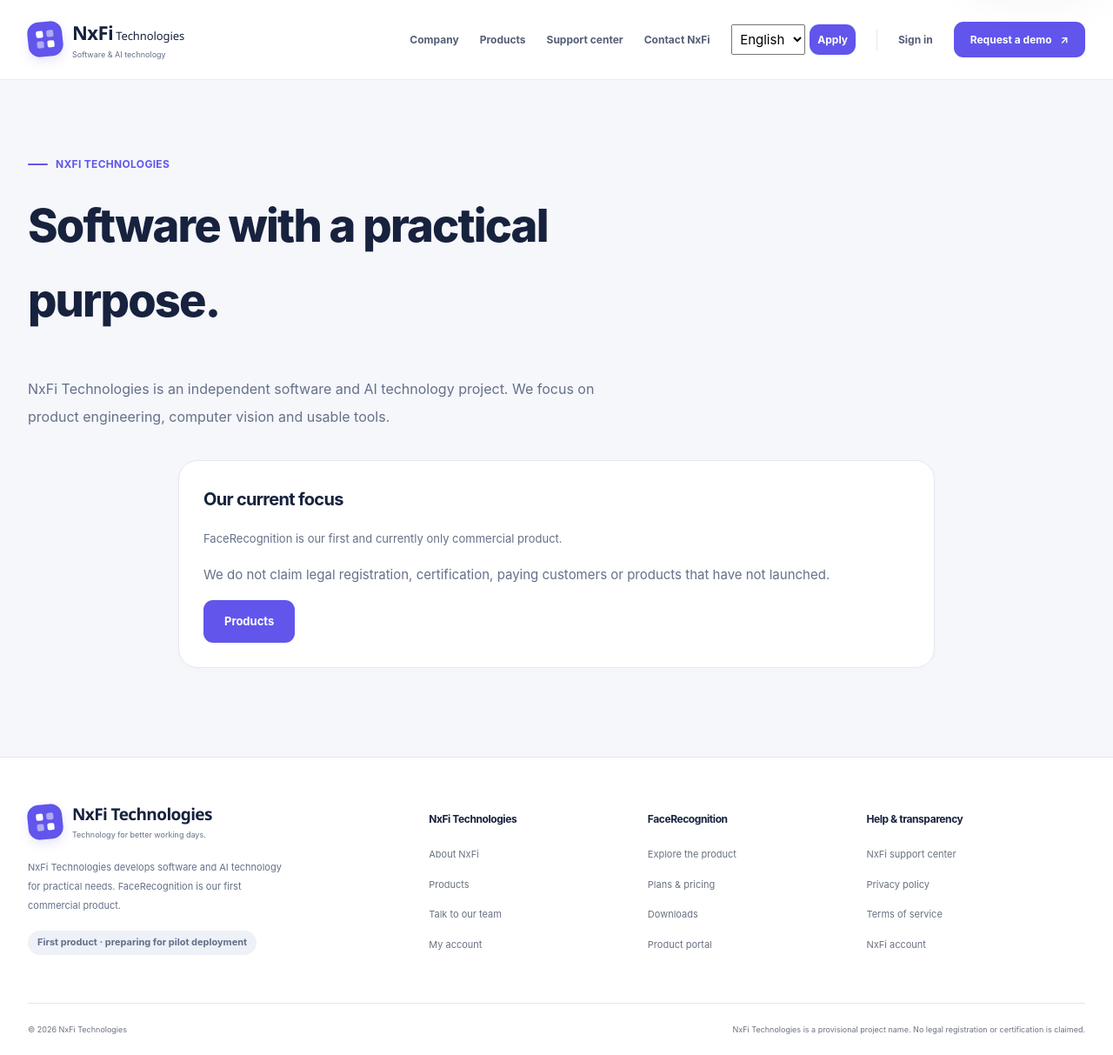
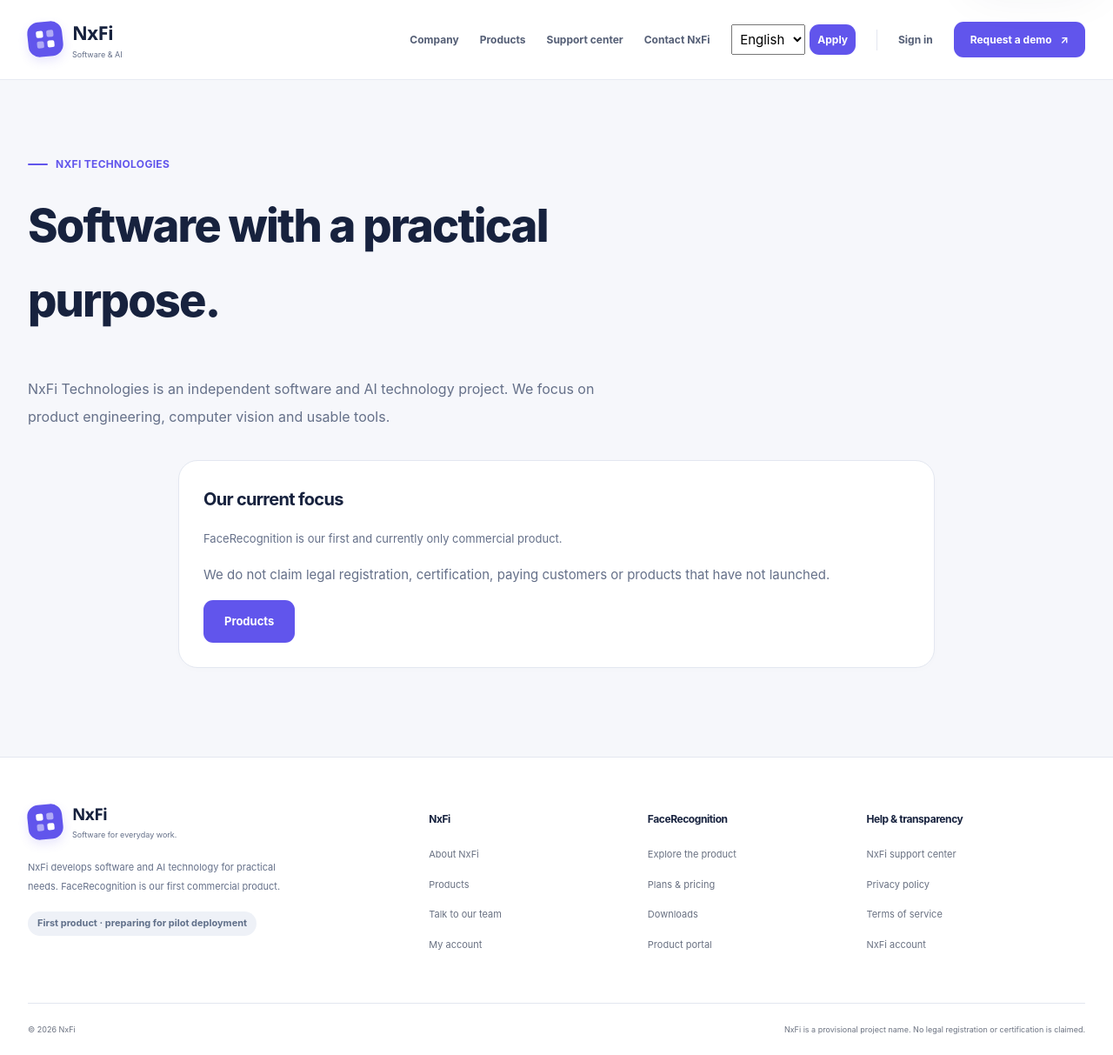
Before and after one commit to NxFi3/FaceRecognition, a Django app: page /about/ in a window 1280 px wide. Shown: the whole page at 87% size. Run offline with Django 5.2, Linux system fonts and the light colour scheme; parts of the project's set-up code (start-up, migrations or seed data) failed here and were passed over.

Commit message:
Simplify public brand to NxFi

```diff
--- a/service/templates/base.html
+++ b/service/templates/base.html
@@ -3,11 +3,11 @@
 <head>
   <meta charset="utf-8"><meta name="viewport" content="width=device-width, initial-scale=1">
   <meta name="color-scheme" content="light"><meta name="theme-color" content="#121a33">
-  <title>{% block title %}{{ page_title|default:company_name }} · NxFi Technologies{% endblock %}</title>
-  <meta name="description" content="{% translate "Software and AI products by NxFi Technologies." %}">
+  <title>{% block title %}{{ page_title|default:company_name }} · NxFi{% endblock %}</title>
+  <meta name="description" content="{% translate "Software and AI products by NxFi." %}">
   <meta name="robots" content="{% if indexable %}index,follow{% else %}noindex,nofollow{% endif %}">
-  <meta property="og:type" content="website"><meta property="og:locale" content="{{ LANGUAGE_CODE }}"><meta property="og:site_name" content="NxFi Technologies">
-  <meta property="og:title" content="{{ page_title|default:company_name }}"><meta property="og:description" content="{% translate "Software and AI products by NxFi Technologies." %}">
+  <meta property="og:type" content="website"><meta property="og:locale" content="{{ LANGUAGE_CODE }}"><meta property="og:site_name" content="NxFi">
+  <meta property="og:title" content="{{ page_title|default:company_name }}"><meta property="og:description" content="{% translate "Software and AI products by NxFi." %}">
   {% if canonical_url %}<link rel="canonical" href="{{ canonical_url }}"><meta property="og:url" content="{{ canonical_url }}">{% endif %}
   <link rel="icon" href="{% static 'nxfi-mark.svg' %}" type="image/svg+xml">
   <link rel="preload" href="{% static 'fonts/Vazirmatn-variable.woff2' %}" as="font" type="font/woff2" crossorigin>
@@ -31,7 +31,7 @@
 {% else %}
 <header class="site-header">
   <div class="container nav-shell">
-    <a class="brand" href="{% url 'home' %}" aria-label="NxFi Technologies"><span class="brand-mark" aria-hidden="true"><i></i><i></i><i></i><i></i></span><span><strong dir="ltr">NxFi<span> Technologies</span></strong><small>{% translate "Software & AI technology" %}</small></span></a>
+    <a class="brand" href="{% url 'home' %}" aria-label="NxFi"><span class="brand-mark" aria-hidden="true"><i></i><i></i><i></i><i></i></span><span><strong dir="ltr">NxFi</strong><small>{% translate "Software & AI" %}</small></span></a>
     <button class="menu-toggle" type="button" data-menu-toggle aria-expanded="false" aria-controls="primary-nav"><span aria-hidden="true">☰</span><span class="sr-only">{% translate "Open navigation" %}</span></button>
     <nav id="primary-nav" class="primary-nav" aria-label="{% translate "Main navigation" %}">
       <a href="{% url 'home' %}"{% if current_page == 'home' %} aria-current="page"{% endif %}>{% translate "Company" %}</a>
@@ -57,12 +57,12 @@
 {% else %}
 <footer class="site-footer">
   <div class="container footer-grid">
-    <div class="footer-brand"><a class="brand" href="{% url 'home' %}"><span class="brand-mark" aria-hidden="true"><i></i><i></i><i></i><i></i></span><span><strong dir="ltr">NxFi Technologies</strong><small>{% translate "Technology for better working days." %}</small></span></a><p>{% translate "NxFi Technologies develops software and AI technology for practical needs. FaceRecognition is our first commercial product." %}</p><span class="badge badge-neutral">{% translate "First product · preparing for pilot deployment" %}</span></div>
-    <div><h2>NxFi Technologies</h2><a href="{% url 'about' %}">{% translate "About NxFi" %}</a><a href="{% url 'products' %}">{% translate "Products" %}</a><a href="{% url 'contact' %}">{% translate "Talk to our team" %}</a><a href="{% url 'workspace' %}">{% translate "My account" %}</a></div>
+    <div class="footer-brand"><a class="brand" href="{% url 'home' %}"><span class="brand-mark" aria-hidden="true"><i></i><i></i><i></i><i></i></span><span><strong dir="ltr">NxFi</strong><small>{% translate "Software for everyday work." %}</small></span></a><p>{% translate "NxFi develops software and AI technology for practical needs. FaceRecognition is our first commercial product." %}</p><span class="badge badge-neutral">{% translate "First product · preparing for pilot deployment" %}</span></div>
+    <div><h2>NxFi</h2><a href="{% url 'about' %}">{% translate "About NxFi" %}</a><a href="{% url 'products' %}">{% translate "Products" %}</a><a href="{% url 'contact' %}">{% translate "Talk to our team" %}</a><a href="{% url 'workspace' %}">{% translate "My account" %}</a></div>
     <div><h2 dir="ltr">FaceRecognition</h2><a href="{% url 'product-facerecognition' %}">{% translate "Explore the product" %}</a><a href="{% url 'pricing' %}">{% translate "Plans & pricing" %}</a><a href="{% url 'downloads' %}">{% translate "Downloads" %}</a><a href="{% url 'account' %}">{% translate "Product portal" %}</a></div>
     <div><h2>{% translate "Help & transparency" %}</h2><a href="{% url 'support' %}">{% translate "NxFi support center" %}</a><a href="{% url 'privacy' %}">{% translate "Privacy policy" %}</a><a href="{% url 'terms' %}">{% translate "Terms of service" %}</a><a href="{% url 'workspace' %}">{% translate "NxFi account" %}</a></div>
   </div>
-  <div class="container footer-bottom"><span dir="ltr">© {% now 'Y' %} NxFi Technologies</span><span>{% translate "NxFi Technologies is a provisional project name. No legal registration or certification is claimed." %}</span></div>
+  <div class="container footer-bottom"><span dir="ltr">© {% now 'Y' %} NxFi</span><span>{% translate "NxFi is a provisional project name. No legal registration or certification is claimed." %}</span></div>
 </footer>
 {% endif %}
 </body></html>
```
